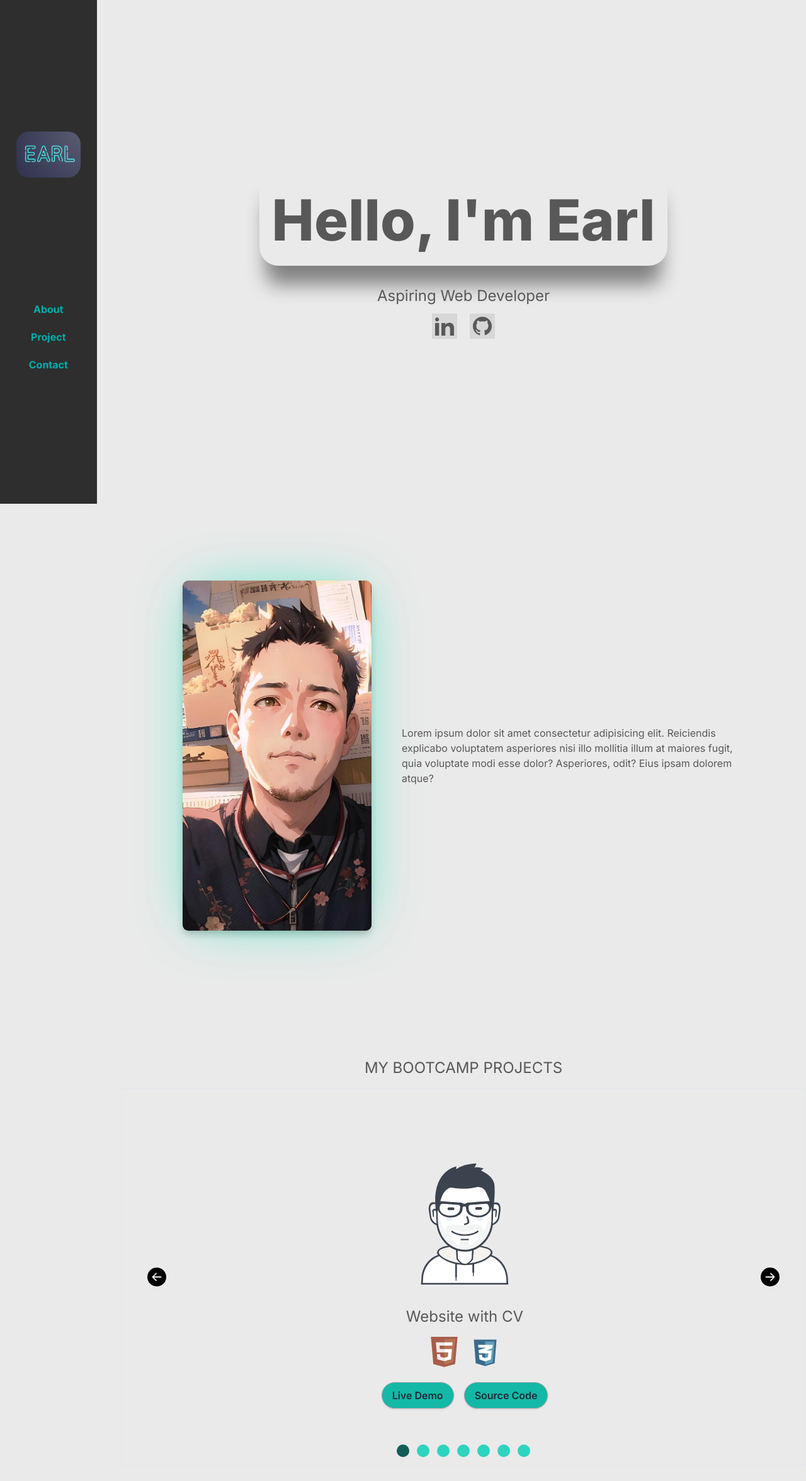
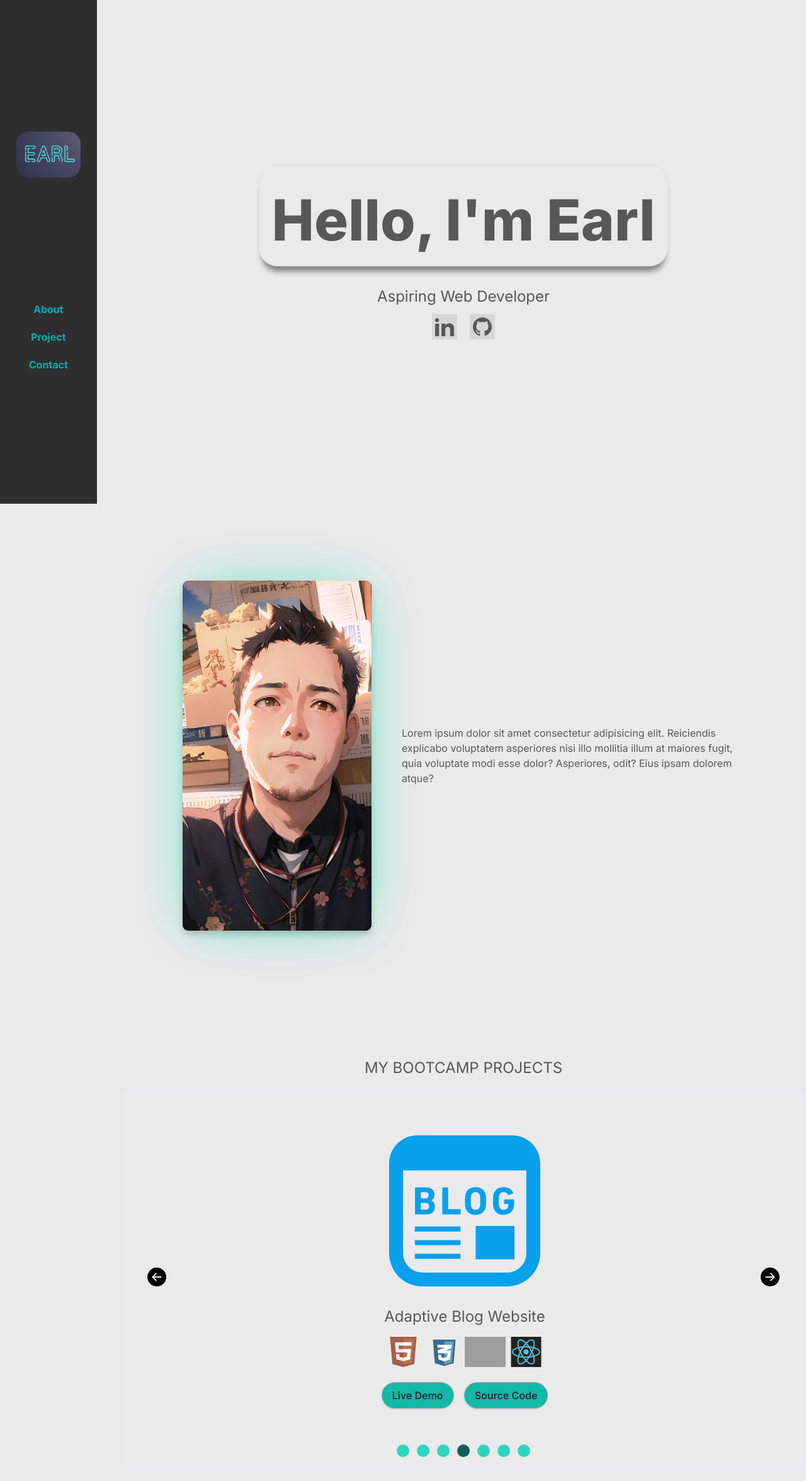
Before and after one commit to bLuEsKy140506/mywebsiteportfolio, a Next.js app: page / in a window 1280 px wide. Shown: the top 2352 px of the page at 63% size. Built offline with nearby package versions, Linux system fonts and the light colour scheme; grey boxes are pictures that could not be loaded.

Commit message:
applying autoslide

```diff
--- a/app/globals.css
+++ b/app/globals.css
@@ -46,8 +46,9 @@ body {
   font-weight: 800;
   text-align: center;
   padding: 20px 20px 5px 20px;
+  border: 1px solid rgb(223, 223, 223);
   border-radius: 30px;
-  box-shadow: rgba(0, 0, 0, 0.45) 0px 40px 30px -10px;
+  box-shadow: rgba(0, 0, 0, 0.45) 0px 13px 10px -5px;
 }
 
 .social-links {
--- a/components/carousel.component.js
+++ b/components/carousel.component.js
@@ -1,5 +1,5 @@
 "use client";
-import { useState } from "react";
+import { useState, useEffect } from "react";
 import {
   BsFillArrowRightCircleFill,
   BsFillArrowLeftCircleFill,
@@ -34,6 +34,15 @@ import nextjs from "../assets/tech-Nextjs.svg";
 
 export default function Carousel() {
   let [current, setCurrent] = useState(0);
+  const [isHovering, setIsHovering] = useState(false);
+
+  const handleMouseOver = () => {
+    setIsHovering(true);
+  };
+
+  const handleMouseOut = () => {
+    setIsHovering(false);
+  };
 
   let previousSlide = () => {
     if (current === 0) setCurrent(slides.length - 1);
@@ -108,9 +117,25 @@ export default function Carousel() {
     },
   ];
 
+  useEffect(() => {
+    if (!isHovering) {
+      const interval = setInterval(() => {
+        setCurrent(current + 1);
+        if (current === slides.length - 1) {
+          setCurrent(0);
+        } else setCurrent(current + 1);
+      }, 1500);
+      return () => clearInterval(interval);
+    }
+  }, [slides.length, current, isHovering]);
+
   return (
     <div className="overflow-hidden relative border-solid border-2 w-auto h-full -mt-14">
-      <div className="flex h-full m-auto">
+      <div
+        className="flex h-full m-auto"
+        onMouseOver={handleMouseOver}
+        onMouseOut={handleMouseOut}
+      >
         {slides.map((s) => (
           <div
             key={`${s.description}--container`}
@@ -121,7 +146,7 @@ export default function Carousel() {
             }}
           >
             <div className="items-icon flex flex-col justify-center items-center">
-              <Link href={`${s.description}--image`} target="_blank">
+              <Link href={s.href} target="_blank">
                 <Image
                   src={s.image}
                   alt="images"
```
